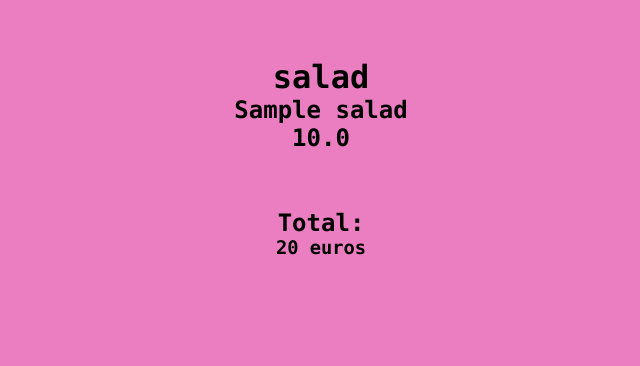
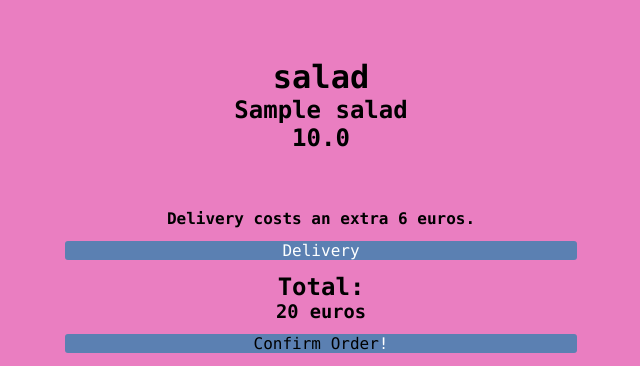
Before and after one commit to Happollyon/pizzaProject, a Django app: page /basket/1 in a window 1280 px wide. Shown: the part 895-1261 px from the top of the page, without its empty margins (319-959 px from the left). Before the commit the page ends 1150 px from the top, so only its background shows below. Run offline with Django 3.2, Linux system fonts and the light colour scheme; tables that the repository leaves empty hold one stand-in row (values such as "Sample post").

Commit message:
project it finished  :D

```diff
--- a/orders/models.py
+++ b/orders/models.py
@@ -59,6 +59,7 @@ class user_reg_pizza(models.Model):
     user_id = models.ForeignKey(User, on_delete=models.CASCADE, related_name='reg_pizza_client')
     item_id = models.ForeignKey(Regular_pizza, on_delete=models.CASCADE, related_name='item')
     size = models.CharField(max_length=64, default='teste')
+    confirm = models.BooleanField(default=0)
     option_1 = models.ForeignKey(Topping, on_delete=models.CASCADE, related_name='topping1')
     option_2 = models.ForeignKey(Topping, on_delete=models.CASCADE, related_name='topping2')
     option_3 = models.ForeignKey(Topping, on_delete=models.CASCADE, related_name='topping3')
@@ -71,6 +72,7 @@ class user_sici_pizza(models.Model):
     user_id = models.ForeignKey(User, on_delete=models.CASCADE, related_name='sici_pizza_client')
     item_id = models.ForeignKey(Sicillia_pizza, on_delete=models.CASCADE, related_name='item')
     size = models.CharField(max_length=64, default='teste')
+    confirm = models.BooleanField(default=0)
     option_1 = models.ForeignKey(Topping, on_delete=models.CASCADE, related_name='topping_added_1')
     option_2 = models.ForeignKey(Topping, on_delete=models.CASCADE, related_name='topping_added_2')
     option_3 = models.ForeignKey(Topping, on_delete=models.CASCADE, related_name='topping_added_3')
@@ -79,18 +81,19 @@ class user_sici_pizza(models.Model):
 class user_pasta(models.Model):
     user_id = models.ForeignKey(User,on_delete=models.CASCADE,related_name='pasta_client')
     item_id = models.ForeignKey('Pasta',on_delete=models.CASCADE,related_name='item')
-
+    confirm = models.BooleanField(default=0)
 class user_salad(models.Model):
     user_id = models.ForeignKey(User, on_delete=models.CASCADE, related_name='salad_client')
     item_id = models.ForeignKey('Salad', on_delete=models.CASCADE, related_name='item')
-
+    confirm = models.BooleanField(default=0)
 
 class user_plater(models.Model):
     user_id = models.ForeignKey(User, on_delete=models.CASCADE, related_name='plater_client')
     item_id = models.ForeignKey('Plater', on_delete=models.CASCADE, related_name='item')
     size = models.CharField(default='teste',max_length=64)
-
+    confirm = models.BooleanField(default=0)
 class user_sub(models.Model):
     user_id = models.ForeignKey(User, on_delete=models.CASCADE, related_name='sub_client')
     item_id = models.ForeignKey('Subs', on_delete=models.CASCADE, related_name='item')
     size = models.CharField(default='teste',max_length=64)
+    confirm = models.BooleanField(default=0)
--- a/orders/templates/orders/basket.html
+++ b/orders/templates/orders/basket.html
@@ -68,6 +68,10 @@
 
 {%endfor%}
 <br><br><br>
+<h4>Delivery costs an extra 6 euros.</h4>
+<div class="button2" onclick="delivery()">Delivery</div>
 <h2>Total: </h2><h3 id="total_price"></h3>
+
+<div class="button2" ><a href="/confirm/{{user.id}}">Confirm Order</a>!</div>
 </body>
 </html>
--- a/orders/urls.py
+++ b/orders/urls.py
@@ -16,6 +16,8 @@ urlpatterns = [
     path("plater", views.plater, name="plater"),
     path("subs", views.subs, name="subs"),
     path("basket/<int:user_id>",views.basket,name='basket'),
+    path("orders",views.orders,name='orders'),
+    path("confirm/<int:user_id>",views.confirm,name='confirm'),
     path("<int:topping>", views.reg_pizza)
 ]
 urlpatterns+= staticfiles_urlpatterns()
--- a/orders/views.py
+++ b/orders/views.py
@@ -53,7 +53,7 @@ def create(request):
     password = request.POST["password"]
 
     user = User.objects.create_user(username, email,password)
-    print('okay')
+
     return HttpResponseRedirect(reverse("index"))
 
 def logout(request):
@@ -95,7 +95,7 @@ def sici_pizza(request):
     toppin=[0]*5
     user = User.objects.get(id=json_data['user_id'])
     pizza = Sicillia_pizza.objects.get(id=json_data['item_id'])
-    print(json_data['tp'])
+
     for i in range(0, 5):
 
         if len(json_data['tp']) - 1 >= i:
@@ -150,3 +150,29 @@ def basket(request,user_id):
         }
 
     return   render(request,"orders/basket.html",context)
+
+
+def orders(request):
+
+    context={
+        "reg_pizza": user_reg_pizza.objects.filter(confirm=1),
+        "sici_pizza": user_sici_pizza.objects.filter(confirm=1),
+        "subs": user_sub.objects.filter(confirm=1),
+        "pasta": user_pasta.objects.filter(confirm=1),
+        "salad": user_salad.objects.filter(confirm=1),
+        "plater": user_plater.objects.filter(confirm=1)
+
+        }
+    print(context)
+    return render(request,"orders/orders.html",context)
+
+def confirm(requets, user_id):
+    user = user_id
+
+
+    user_reg_pizza.objects.filter(user_id=user).update(confirm=1)
+    user_sici_pizza.objects.filter(user_id=user).update(confirm=1)
+    user_sub.objects.filter(user_id=user).update(confirm=1)
+    user_pasta.objects.filter(user_id=user).update(confirm=1)
+    user_salad.objects.filter(user_id=user).update(confirm=1)
+    return HttpResponseRedirect(reverse("menu"))
```
Also changed, not shown: orders/templates/orders/orders.html (+83 -0 lines), orders/migrations/0019_user_reg_pizza_confirm.py (added), orders/migrations/0020_auto_20200627_2201.py (added), 2 other files.
